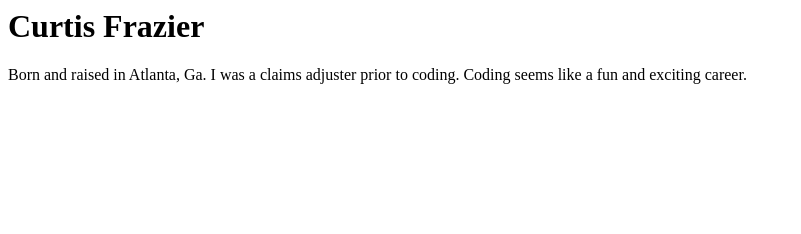
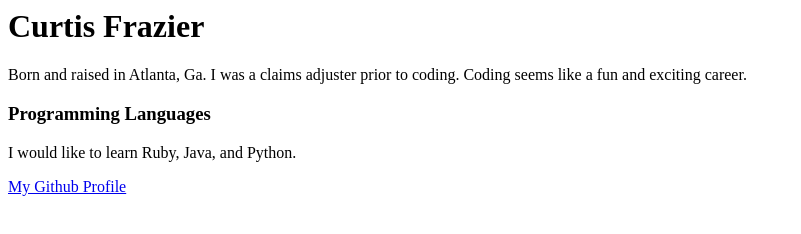
Before and after one commit to cfrazie1/Git-skills, a plain HTML site: page index.html in a window 1280 px wide. Shown: the whole page, without its empty margins (0-801 px from the left). Drawn offline with Linux system fonts and the light colour scheme.

Commit message:
programming languages

```diff
--- a/index.html
+++ b/index.html
@@ -1,3 +1,6 @@
 <h1>Curtis Frazier</h1>
 <p> Born and raised in Atlanta, Ga. I was a claims adjuster prior to coding.
   Coding seems like a fun and exciting career.</p>
+  <h3>Programming Languages</h3>
+  <p>I would like to learn Ruby, Java, and Python.</p>
+<a href="https://github.com/YOURUSERNAMEHERE" target="_blank">My Github Profile</a>
```
